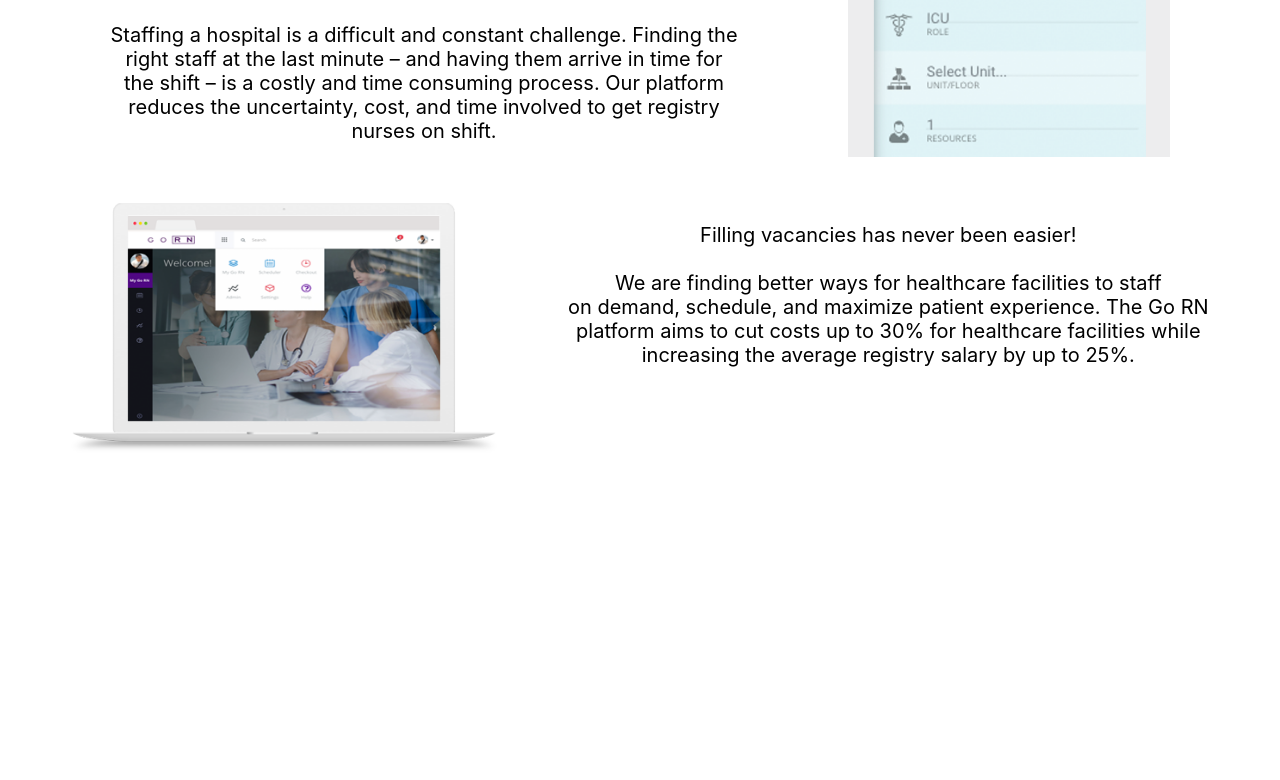
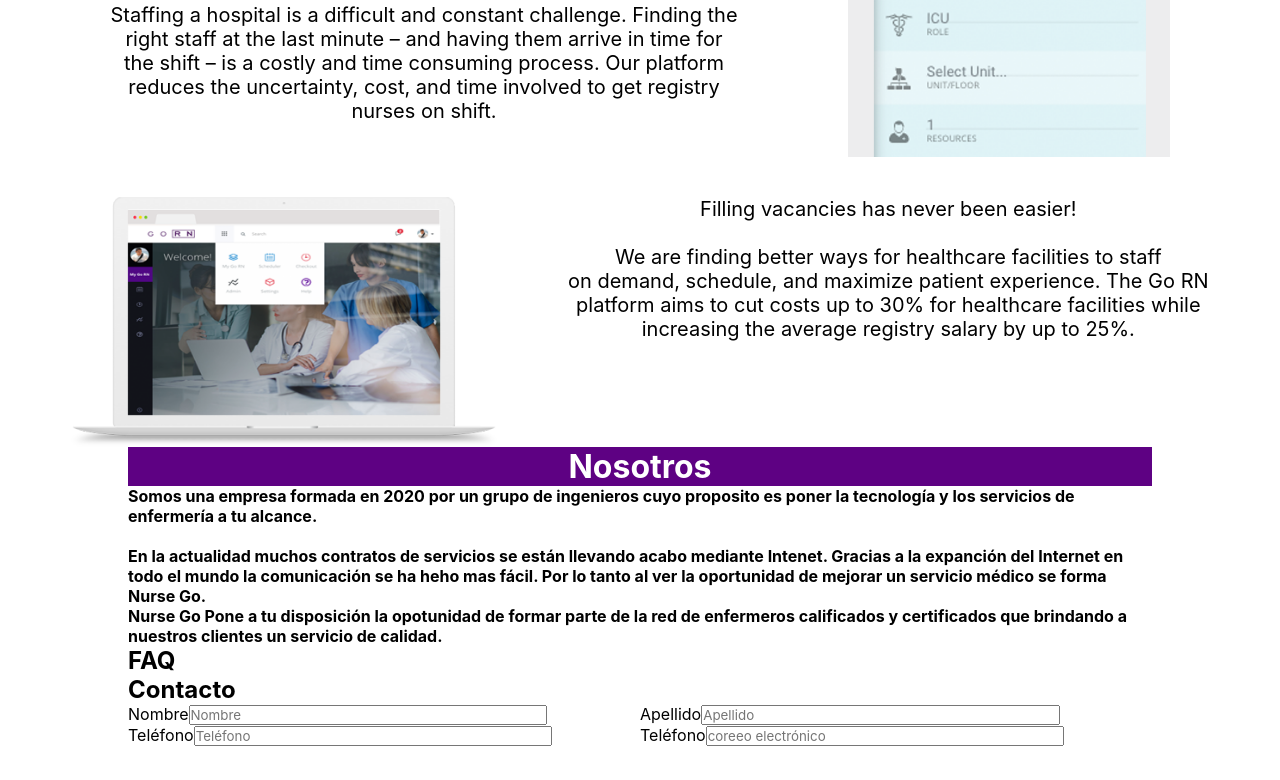
Before and after one commit to AGedgar/Nurse-Go, a React (Create React App) app: page / in a window 1280 px wide. Shown: the part 1073-1853 px from the top of the page. Before the commit the page ends 1526 px from the top, so only its background shows below. Built offline with nearby package versions, Linux system fonts and the light colour scheme.

Commit message:
Se agrego lazz pagina de nosotros en index.html

```diff
--- a/public/index.html
+++ b/public/index.html
@@ -31,6 +31,7 @@
     <div id="nav"></div>
     <div id="hero"></div>
     <div id="landingSections"></div>
+    <div id="nosotros"></div>
 
     <!--
       This HTML file is a template.
--- a/src/LandingInfo.js
+++ b/src/LandingInfo.js
@@ -5,7 +5,7 @@
     return(
         <div>
         <div className="imgLandInfo">
-            <img src={imgInfo} alt="movil image" width="200px"/>
+            <img src={imgInfo} alt="movil" width="200px"/>
         </div>
         <div className="landInfo">
             <p>BETTER FOR <br/>PACIENTS</p>
--- /dev/null
+++ b/src/Nosotros.css
@@ -0,0 +1,28 @@
+*{
+    margin: 0;
+    padding: 0;
+    box-sizing: border-box;
+}
+.container {
+    max-width: 1024px;
+    margin: 0 auto;
+    margin-bottom: 50px;
+}
+    .container h1{
+        text-align: center!important;
+        background-color: rgb(94, 1, 131);
+        color: white;
+    }
+    form#form-nosotros{
+        display: flex;
+        flex-wrap: wrap;
+    }
+    form#form-nosotros .input{
+        width: 50%;
+    }
+    form#form-nosotros .input label{
+        width: 30%;
+    }
+    form#form-nosotros .input input{
+        width: 70%;
+    }
--- /dev/null
+++ b/src/Nosotros.jsx
@@ -0,0 +1,47 @@
+import React from 'react';
+import './Nosotros.css';
+
+const Nosotros  = () => {
+    return (
+        <div className="container">
+            <h1>Nosotros</h1>
+            <h4>Somos una empresa formada en 2020 por un grupo de ingenieros cuyo proposito es poner la tecnología y
+                los servicios de enfermería a tu alcance.<br/> <br/>
+                En la actualidad muchos contratos de servicios se están llevando acabo mediante Intenet. Gracias a la expanción del Internet en todo el mundo la comunicación se ha heho mas fácil.
+                Por lo tanto al ver la oportunidad de mejorar un servicio médico se forma <span>Nurse Go</span>. <br/>
+                <span>Nurse Go</span> Pone a tu disposición la opotunidad de formar parte de la red de enfermeros calificados y certificados que brindando a nuestros clientes un servicio de calidad.
+            </h4>
+            <section>
+                <h2>FAQ</h2>
+
+            </section>
+            <section id="contacto">
+                <h2>Contacto</h2>
+                <form action="#" id="form-nosotros">
+                    <div className="input">
+                        <label htmlFor="nombre">Nombre</label>
+                        <input type="text" name="nombre" id="" placeholder="Nombre"/>
+                    </div>
+                    <div className="input">
+                        <label htmlFor="apellido">Apellido</label>
+                        <input type="text" name="apellido" id="" placeholder="Apellido"/>
+                    </div>
+                    <div className="input">
+                        <label htmlFor="telefono">Teléfono</label>
+                        <input type="tel" name="telefono" id="" placeholder="Teléfono"/>
+                    </div>
+                    <div className="input">
+                        <label htmlFor="email">Teléfono</label>
+                        <input type="email" name="correo" id="" placeholder="coreeo electrónico"/>
+                    </div>
+                </form>
+            </section>
+
+            <section>
+
+            </section>
+        </div>
+    )
+}
+
+export default Nosotros;
--- a/src/index.js
+++ b/src/index.js
@@ -6,6 +6,7 @@
 import LandImage from "./LandImage";
 import LandSections from "./LandingSections"
 import * as serviceWorker from './serviceWorker';
+import Nosotros from './Nosotros';
 
 ReactDOM.render(
   <React.StrictMode>
@@ -28,6 +29,13 @@
   document.getElementById('landingSections')
 );
 
+ReactDOM.render(
+  <React.StrictMode>
+    <Nosotros />
+  </React.StrictMode>,
+  document.getElementById('nosotros')
+)
+
 
 // If you want your app to work offline and load faster, you can change
 // unregister() to register() below. Note this comes with some pitfalls.
```
